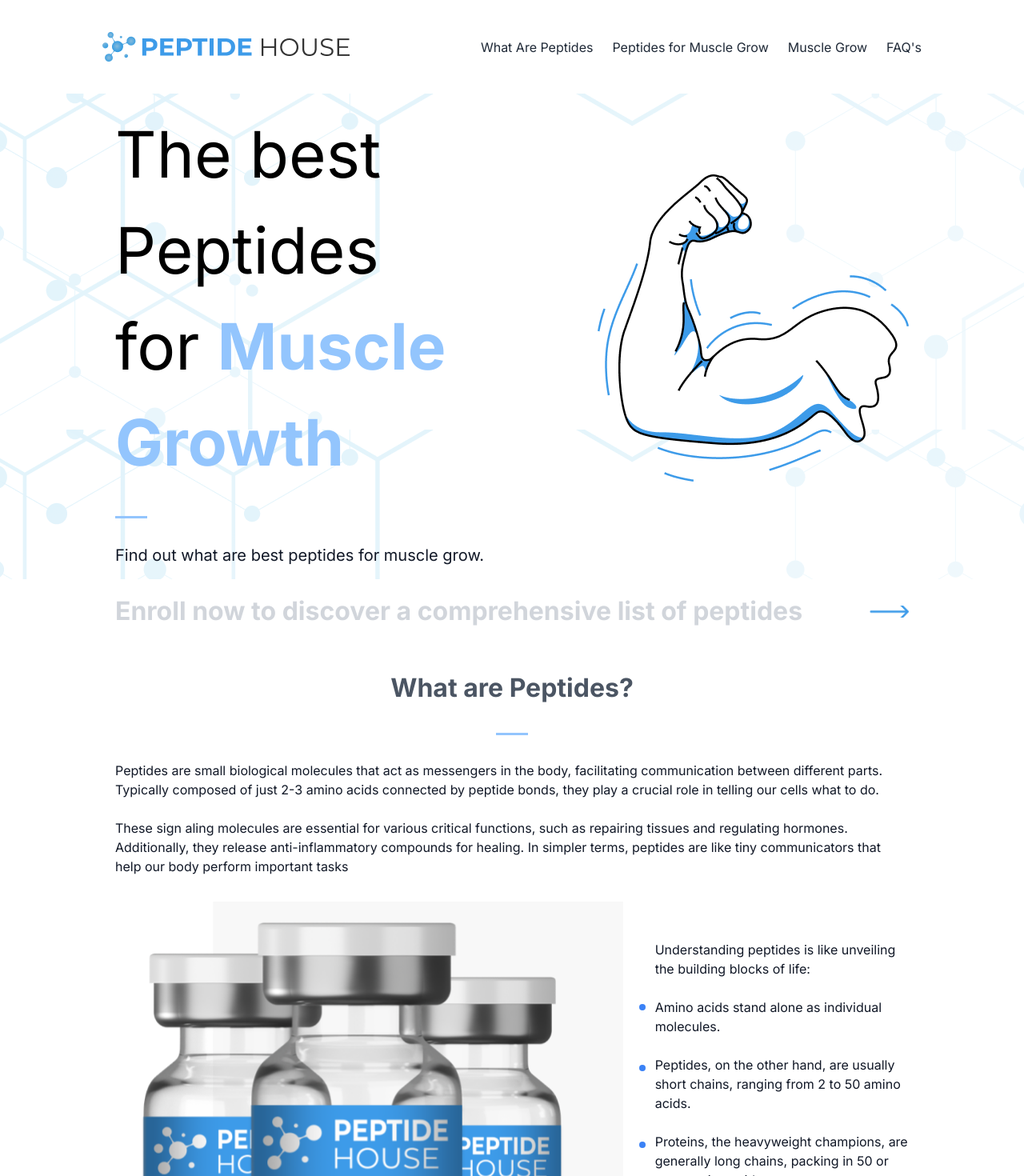
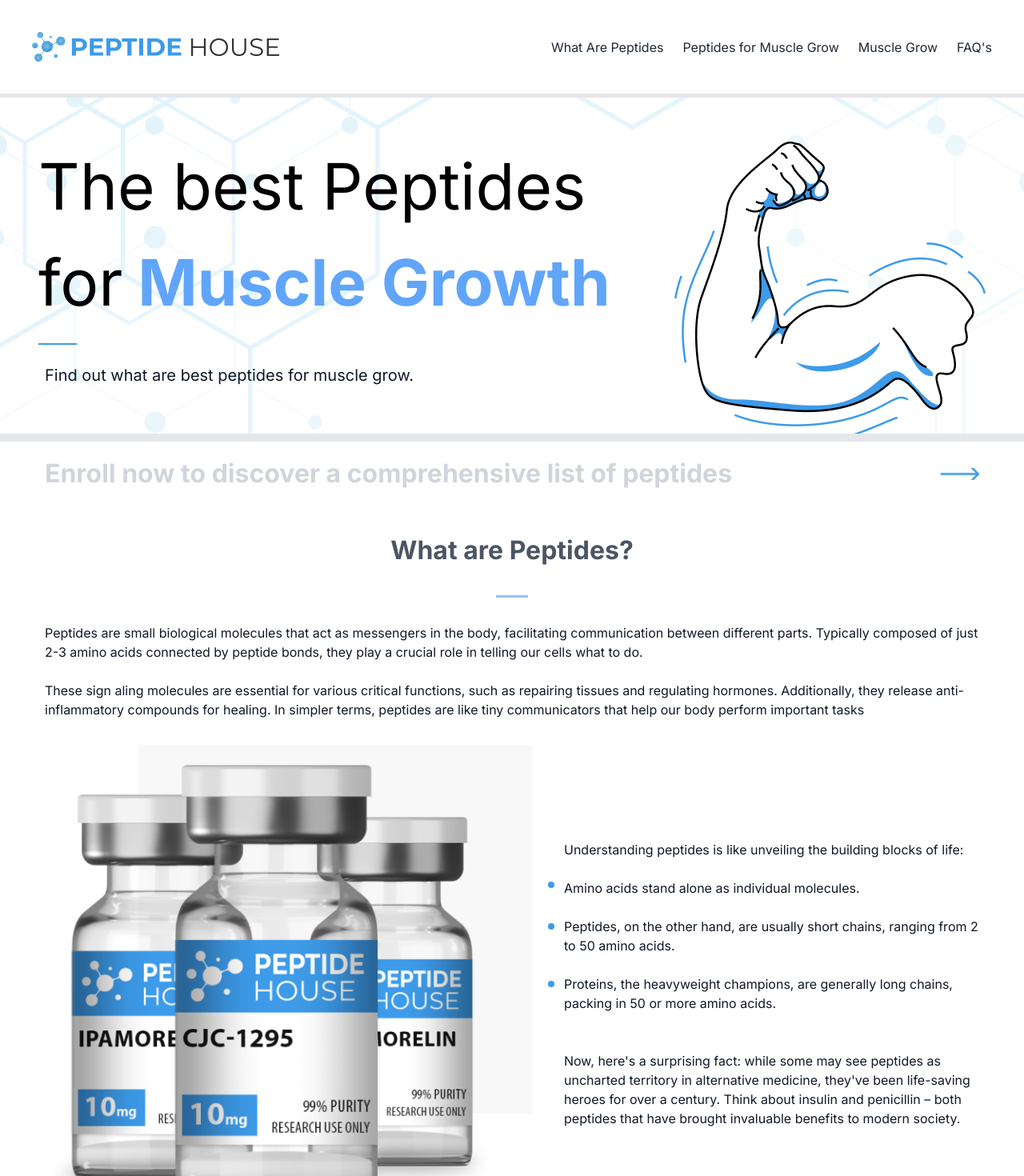
Before and after one commit to ana7766/peptide_house, a Next.js app in the folder peptides/: page / in a window 1280 px wide. Shown: the top 1470 px of the page at 80% size. Built offline with nearby package versions, Linux system fonts and the light colour scheme.

Commit message:
New fixes

```diff
--- a/peptides/src/app/components/card.tsx
+++ b/peptides/src/app/components/card.tsx
@@ -17,9 +17,9 @@ const Card: React.FC<CardProps> = ({ mainText, additionalText, index }) => {
   };
 
   return (
-    <div className="container mx-auto items-center p-4 max-w-5xl w-full">
+    <div className="container mx-auto items-center m-3 max-w-[1200px] w-full">
       <div className={`relative min-h-[47px]`}>
-        <div className="flex cursor-pointer items-center rounded-[5px] border-[1px] border-solid border-gray-300 px-[14px] py-[11px] transition duration-300 ease-linear selection:bg-slate-500 hover:border-blue-400 hover:bg-blue-200 sm:w-[100%] sm:px-[16px] sm:py-[13px] md:w-[100%]">
+        <div className="h-12 flex cursor-pointer items-center rounded-[5px] border-[1px] border-solid border-gray-300 px-[14px] py-[11px] transition duration-300 ease-linear selection:bg-slate-500 hover:border-blue-400 hover:bg-blue-200 sm:w-[100%] sm:px-[16px] sm:py-[13px] md:w-[100%]">
          <div className='text max-[530px] flex-1 font-bold'> {mainText}</div>
           <button className="text-blue-500 cursor-pointer items-center flex h-[12px] w-[12px]" onClick={toggleCard}>
             {isOpen ? (
--- a/peptides/src/app/components/enrollNowBanner.tsx
+++ b/peptides/src/app/components/enrollNowBanner.tsx
@@ -11,7 +11,7 @@ function scrollToElement(id: string) {
 const EnrollNowBanner = () => {
   return (
     <div className='h-24'>
-      <div className="container mx-auto flex justify-between items-center p-4 max-w-5xl w-full">
+      <div className="container mx-auto flex justify-between items-center p-4 max-w-[1200px] w-full">
         <div className="container mx-auto mid-size-text font-bold text-gray-300 flex items-center">
           Enroll now to discover a comprehensive list of peptides
         </div>
--- a/peptides/src/app/components/header.tsx
+++ b/peptides/src/app/components/header.tsx
@@ -11,7 +11,7 @@ function Header() {
 
   return (
     <div className="flex flex-col items-center justify-between p-10">
-      <nav className="max-w-5xl w-full mx-auto flex justify-between items-center hidden md:flex">
+      <nav className="max-w-[1200px] w-full mx-auto flex justify-between items-center hidden md:flex">
         <div className='mr-8'>
           <Image src="/logo.png" alt="Logo" width={309} height={37} />
         </div>
--- a/peptides/src/app/globals.css
+++ b/peptides/src/app/globals.css
@@ -31,7 +31,25 @@ body {
 .shadow-enrollBox, .shadow-md {
   box-shadow: var(--tw-ring-offset-shadow, 0 0 #0000), var(--tw-ring-shadow, 0 0 #0000), var(--tw-shadow);
 }
+.my-\[16px\] {
+  margin-top: 16px;
+  margin-bottom: 16px;
+}
 
+.underline {
+  height: 2px;
+  width: 48px;
+}
+
+.dot, .underline {
+  display: block;
+  --tw-bg-opacity: 1;
+  background-color: rgb(61 155 233 / var(--tw-bg-opacity));
+}
+
+.underline {
+  text-decoration-line: underline;
+}
 .center {
   width: 100%;
 
--- a/peptides/src/app/page.tsx
+++ b/peptides/src/app/page.tsx
@@ -13,50 +13,44 @@ export default function Home() {
       <Header />
       <div>
         <div
-          className="center"
-          style={{ backgroundImage: 'url("/layer1.png")' }}
-        >
-          <div className="container mx-auto flex justify-between items-center p-4 max-w-5xl w-full">
-            <div className="center-text partition">
-              The best Peptides{" "}
-              <div>
-                {" "}
-                for{" "}
-                <span className="text-blue-300 font-bold">Muscle Growth</span>
-              </div>
+          className="overflow-hidden center md:max-h flex items-center justify-center border-b-[10px] border-t-[5px] border-solid border-light-blue2 sm:py-[40px] md:py-[40px] lg:max-h-[435px] lg:py-[97px] xl:max-h-[435px] xl:py-[62px] "
+          style={{ backgroundImage: 'url("/layer1.png")' }}>
+          <div className="container mx-auto flex justify-between items-center p-2 max-w-[1200px] w-full">
+            <div className="center-text">
+              The best Peptides for
+                <span className="text-blue-400 font-bold"> Muscle Growth</span>
+                <div className="my-[16px] underline"></div>
+          <div className="container mx-auto flex justify-between p-2 max-w-[1200px] w-full">
+            <div className="text-gray-900 text-xl">
+              Find out what are best peptides for muscle grow.
+            </div>
+          </div>
             </div>
             <div className="relative h-full w-full select-none sm:max-h-[207px] sm:max-w-[262px] md:max-h-[260px] md:max-w-[328px] lg:max-h-[311px] lg:max-w-[302px] xl:max-h-[311px] xl:max-w-[389px]">
               <Image
                 alt="Muscle"
                 src="/muscle1.2.png"
-                layout="responsive"
                 width={389}
                 height={384}
+                className="object-cover"
               />
             </div>
           </div>
-          <div className="container mx-auto flex justify-between items-center p-4 max-w-5xl w-full">
-            <div className="border-solid border-b border-blue-300 border-2 w-10"></div>
-          </div>
-          <div className="container mx-auto flex justify-between p-4 max-w-5xl w-full">
-            <div className="text-gray-900 text-xl">
-              Find out what are best peptides for muscle grow.
-            </div>
-          </div>
+
         </div>
       </div>
       <div>
         <EnrollNowBanner />
       </div>
-      <div className="container mx-auto items-center p-4 max-w-5xl w-full">
+      <div className="container mx-auto items-center p-4 max-w-[1200px] w-full">
         <div className="text-gray-600 items-center w-full text-center mid-size-text font-bold">
           What are Peptides?
         </div>
       </div>
-      <div className="container mx-auto p-4 max-w-5xl w-full flex justify-center">
+      <div className="container mx-auto p-4 max-w-[1200px] w-full flex justify-center">
         <div className="border-solid border-b border-blue-300 border-2 w-10"></div>
       </div>
-      <div className="container mx-auto items-center p-4 max-w-5xl w-full">
+      <div className="container mx-auto items-center p-4 max-w-[1200px] w-full">
         <div className="small-text text-gray-900">
           Peptides are small biological molecules that act as messengers in the
           body, facilitating communication between different parts. Typically
@@ -72,11 +66,10 @@ export default function Home() {
         </div>
       </div>
       <div className="product-sections">
-        <div className="container mx-auto md:flex md:justify-between items-center p-4 max-w-5xl w-full">
+      <div className="container mx-auto md:flex md:justify-between items-center p-4 max-w-[1200px] w-full">
           <Image
             alt="Muscle"
             src="/bottle1.png"
-            layout="responsive"
             width={609}
             height={598}
           />
@@ -118,17 +111,17 @@ export default function Home() {
         </div>
       </div>
       <div className="h-24"></div>
-      <div className="container mx-auto items-center p-4 max-w-5xl w-full">
+      <div className="container mx-auto items-center p-4 max-w-[1200px] w-full">
         <div className="text-gray-600 items-center w-full text-center mid-size-text font-bold">
           Peptides for Muscle Growth
         </div>
 
-        <div className="container mx-auto p-4 max-w-5xl w-full flex justify-center">
+        <div className="container mx-auto p-4 max-w-[1200px] w-full flex justify-center">
           <div className="border-solid border-b border-blue-300 border-2 w-10"></div>
         </div>
       </div>
       <div className="product-sections">
-        <div className="container mx-auto md:flex md:justify-between items-center p-4 max-w-5xl w-full">
+        <div className="container mx-auto md:flex md:justify-between items-center p-4 max-w-[1200px] w-full">
           <div className="partition small-text text-gray-900 ml-10">
             <div className="text-gray-900 small-text-title font-bold">
               CJC 1295
@@ -155,7 +148,6 @@ export default function Home() {
           <Image
             alt="Muscle"
             src="/bottle2.png"
-            layout="responsive"
             width={609}
             height={598}
           />
@@ -163,11 +155,10 @@ export default function Home() {
       </div>
       <div className="h-24"></div>
       <div className="product-sections">
-        <div className="container mx-auto md:flex md:justify-between items-center p-4 max-w-5xl w-full">
+        <div className="container mx-auto md:flex md:justify-between items-center p-4 max-w-[1200px] w-full">
           <Image
             alt="bottle3"
             src="/bottle3.png"
-            layout="responsive"
             width={609}
             height={598}
           />
@@ -194,7 +185,7 @@ export default function Home() {
       </div>
       <div className="h-24"></div>
       <div className="product-sections">
-        <div className="container mx-auto md:flex md:justify-between items-center p-4 max-w-5xl w-full">
+        <div className="container mx-auto md:flex md:justify-between items-center p-4 max-w-[1200px] w-full">
           <div className="partition small-text text-gray-900 ml-10">
             <div className="text-gray-900 small-text-title font-bold">
               Tesamorelin
@@ -218,7 +209,6 @@ export default function Home() {
           <Image
             alt="bottle 4"
             src="/bottle4.png"
-            layout="responsive"
             width={609}
             height={598}
           />
@@ -226,11 +216,10 @@ export default function Home() {
       </div>
       <div className="h-24"></div>
       <div className="product-sections">
-        <div className="container mx-auto md:flex md:justify-between items-center p-4 max-w-5xl w-full">
+        <div className="container mx-auto md:flex md:justify-between items-center p-4 max-w-[1200px] w-full">
           <Image
             alt="bottle5"
             src="/bottle5.png"
-            layout="responsive"
             width={609}
             height={598}
           />
@@ -256,15 +245,15 @@ export default function Home() {
       <div className="h-24"></div>
       <div className="bg-blue-50">
         <div className="h-16"></div>
-        <div className="container mx-auto items-center p-4 max-w-5xl w-full">
+        <div className="container mx-auto items-center p-4 max-w-[1200px] w-full">
           <div className="text-gray-600 items-center w-full text-center mid-size-text font-bold">
             Muscle Growth
           </div>
         </div>
-        <div className="container mx-auto p-4 max-w-5xl w-full flex justify-center">
+        <div className="container mx-auto p-4 max-w-[1200px] w-full flex justify-center">
           <div className="border-solid border-b border-blue-300 border-2 w-10"></div>
         </div>
-        <div className="container mx-auto flex justify-between items-center p-4 max-w-5xl w-full">
+        <div className="container mx-auto flex justify-between items-center p-4 max-w-[1200px] w-full">
           <div className="small-text text-gray-900">
             Peptides play a pivotal role in enhancing muscle growth and overall
             well-being. The thoughtful integration of innovative peptides, such
@@ -276,7 +265,7 @@ export default function Home() {
             physique.
           </div>
         </div>
-        <div className="container mx-auto items-center p-4 max-w-5xl w-full">
+        <div className="container mx-auto items-center p-4 max-w-[1200px] w-full">
           <div className="h-16"></div>
           <div className="text-gray-600 items-center w-full text-center text-2xl font-bold">
             Benefits of Muscle Growth
@@ -284,7 +273,7 @@ export default function Home() {
         </div>
 
         <div>
-          <div className="container mx-auto flex flex-col lg:flex-row justify-between items-center p-4 max-w-5xl w-full">
+          <div className="container mx-auto flex flex-col lg:flex-row justify-between items-center p-4 max-w-[1200px] w-full">
             <div className="partition small-text text-gray-900 ml-10 lg:w-1/2">
               <ul className="list-none">
                 <li className="flex items-center">
@@ -375,7 +364,7 @@ export default function Home() {
         </div>
         <div className="h-16"></div>
       </div>
-      <div className="container mx-auto items-center p-4 max-w-5xl w-full">
+      <div className="container mx-auto items-center p-4 max-w-[1200px] w-full">
         <div className="h-16"></div>
         <div className="h-96">
 
@@ -383,7 +372,7 @@ export default function Home() {
             FAQ&apos;s
           </div>
 
-          <div className="container mx-auto p-4 max-w-5xl w-full flex justify-center">
+          <div className="container mx-auto p-4 max-w-[1200px] w-full flex justify-center">
             <div className="border-solid border-b border-blue-300 border-2 w-10"></div>
           </div>
           <CardProvider>
@@ -413,12 +402,12 @@ export default function Home() {
         </div>
       </div>
       <div className="md:pb-32 md:mb-14">
-        <div className="container mx-auto items-center p-4 max-w-5xl w-full">
+        <div className="container mx-auto items-center p-4 max-w-[1200px] w-full">
           <div className="text-gray-600 items-center w-full text-center mid-size-text font-bold" id="enrollPartition">
             Enroll now
           </div>
         </div>
-        <div className="container mx-auto p-4 max-w-5xl w-full flex justify-center">
+        <div className="container mx-auto p-4 max-w-[1200px] w-full flex justify-center">
           <div className="border-solid border-b border-blue-300 border-2 w-10"></div>
         </div>
       </div>
@@ -429,7 +418,7 @@ export default function Home() {
         </div>
         <div className="lg:h-24"></div>
         <div className="md:absolute bottom-0 left-0 right-0 p-4 w-full">
-          <div className="flex flex-wrap justify-between items-start container mx-auto p-4 max-w-5xl w-full">
+          <div className="flex flex-wrap justify-between items-start container mx-auto p-4 max-w-[1200px] w-full">
             <div className="w-full md:w-1/4 text-left float-start">
               <Image src="/logo.png" alt="Logo" width={263} height={31} />
             </div>
```
